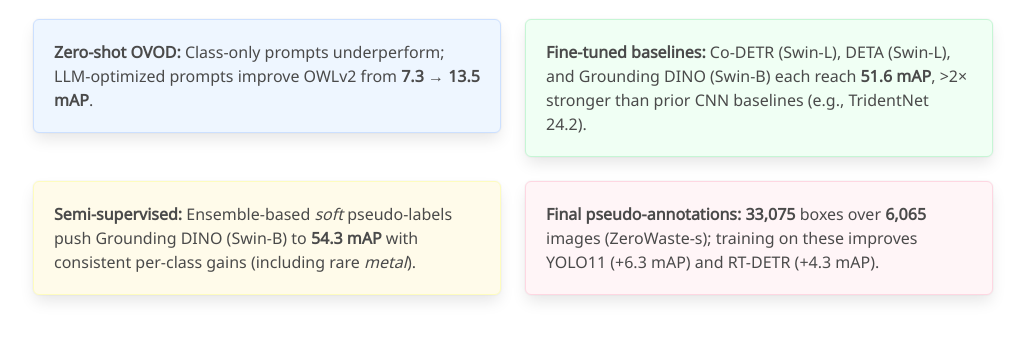
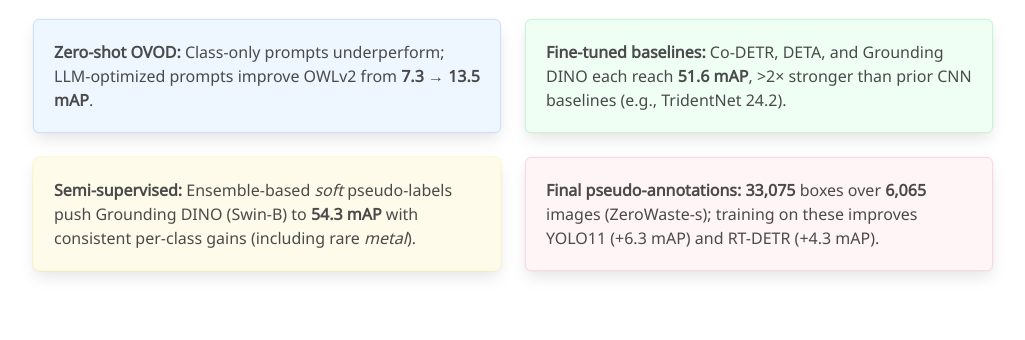
Before and after one commit to h-abid97/robust-waste-detection, a plain HTML site: page docs/index.html in a window 1280 px wide. Shown: the part 714-1054 px from the top of the page, without its empty margins (127-1152 px from the left). Drawn offline with Linux system fonts and the light colour scheme; some icons are missing; a web font is replaced by a local one.

```diff
--- a/docs/index.html
+++ b/docs/index.html
@@ -143,7 +143,7 @@
         </div>
         <div class="column is-half">
           <div class="box content highlight-green">
-            <p><b>Fine-tuned baselines:</b> Co-DETR (Swin-L), DETA (Swin-L), and Grounding DINO (Swin-B) each reach <b>51.6 mAP</b>, >2× stronger than prior CNN baselines (e.g., TridentNet 24.2).</p>
+            <p><b>Fine-tuned baselines:</b> Co-DETR, DETA, and Grounding DINO each reach <b>51.6 mAP</b>, >2× stronger than prior CNN baselines (e.g., TridentNet 24.2).</p>
           </div>
         </div>
         <div class="column is-half">
```
